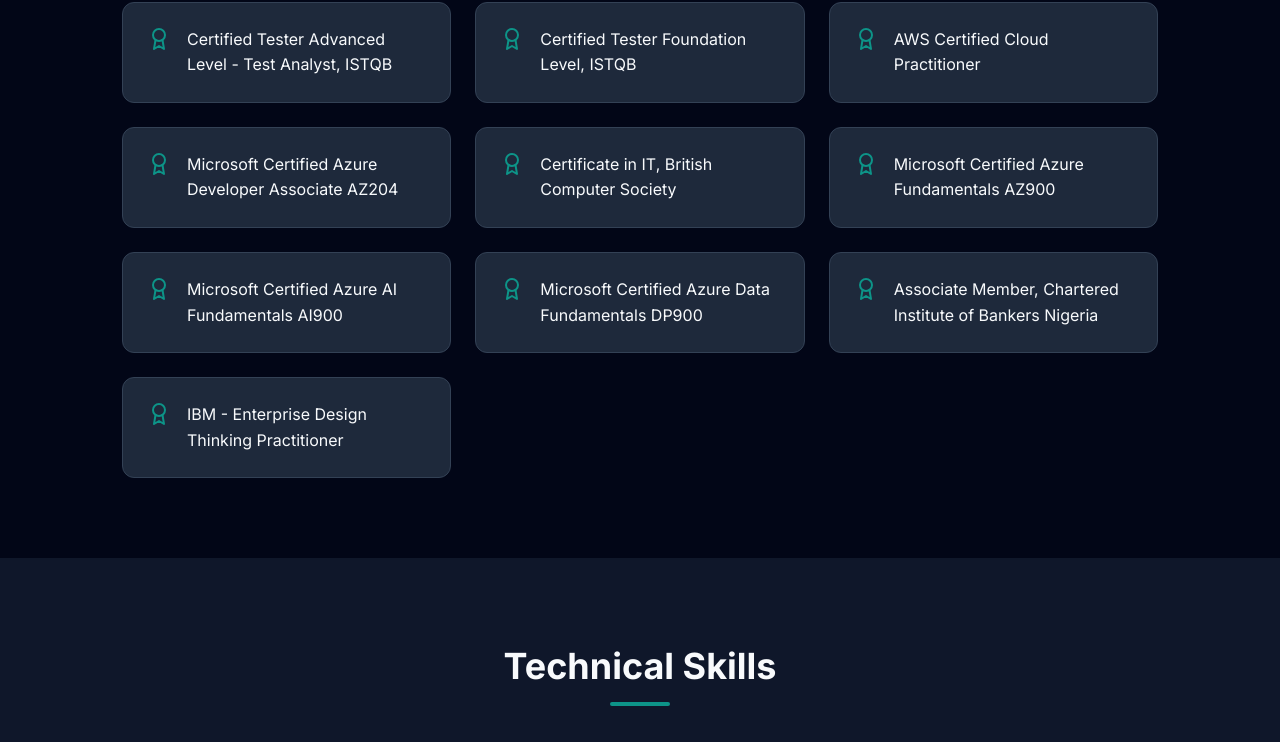
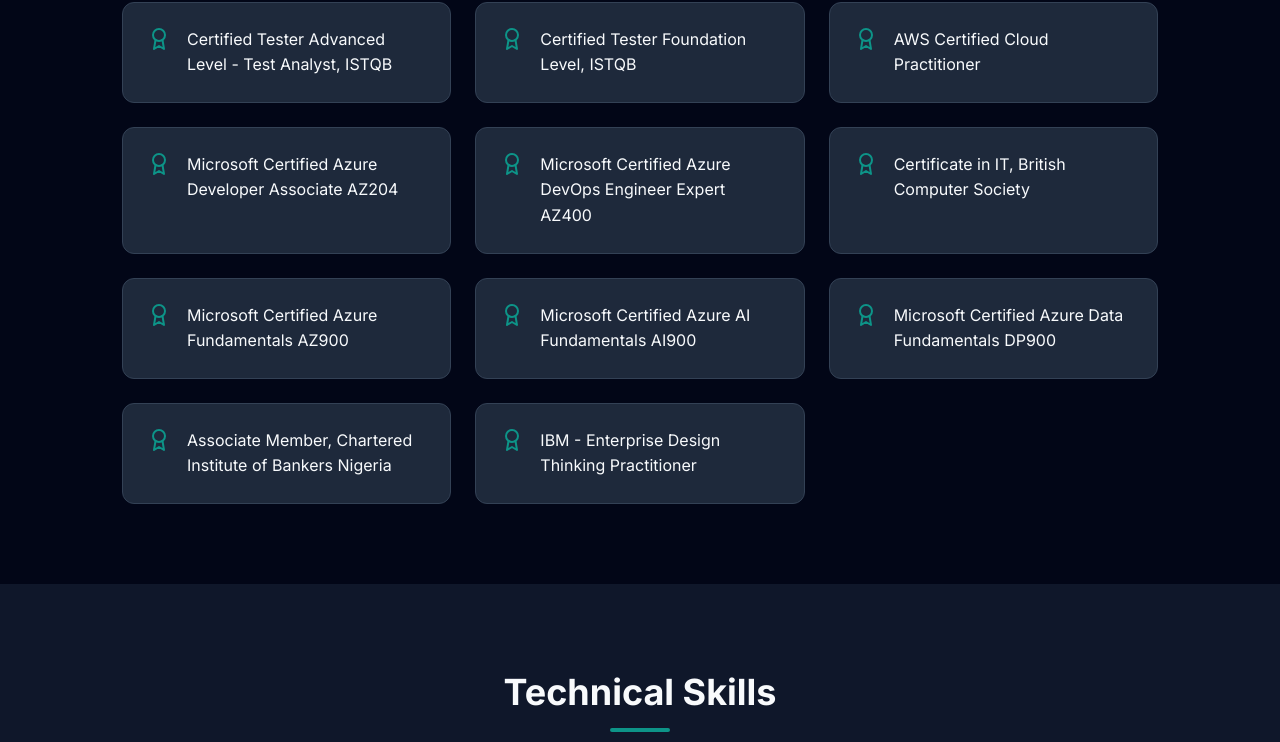
Before and after one commit to fr3drick/portfolio, a React (Create React App) app: page / in a window 1280 px wide. Shown: the part 2196-2938 px from the top of the page. Built offline with nearby package versions, Linux system fonts and the light colour scheme; the HTML template or start-up script is replaced by a standard one.

Commit message:
update certifications and projects with links, added AZ400

```diff
--- a/src/App.js
+++ b/src/App.js
@@ -131,16 +131,17 @@
 
 const Certifications = () => {
   const certs = [
-    "Certified Tester Advanced Level - Test Analyst, ISTQB",
-    "Certified Tester Foundation Level, ISTQB",
+    { name: "Certified Tester Advanced Level - Test Analyst, ISTQB", link: "https://atsqa.org/certified-testers/profile/4fbd62c084374414a1c4b6c0d78f1754" },
+    { name: "Certified Tester Foundation Level, ISTQB", link: "https://atsqa.org/certified-testers/profile/4fbd62c084374414a1c4b6c0d78f1754" },
     "AWS Certified Cloud Practitioner",
-    "Microsoft Certified Azure Developer Associate AZ204",
+    { name: "Microsoft Certified Azure Developer Associate AZ204", link: "https://learn.microsoft.com/en-us/users/91244425/credentials/728fe088996a4f00" },
+    { name: "Microsoft Certified Azure DevOps Engineer Expert AZ400", link: "https://learn.microsoft.com/api/credentials/share/en-us/91244425/4CBEE798725B537A" },
     "Certificate in IT, British Computer Society",
-    "Microsoft Certified Azure Fundamentals AZ900",
-    "Microsoft Certified Azure AI Fundamentals AI900",
-    "Microsoft Certified Azure Data Fundamentals DP900",
+    { name: "Microsoft Certified Azure Fundamentals AZ900", link: "https://www.credly.com/badges/4d5bf5b9-b09c-4059-a9fe-0ce1c6d89cbf" },
+    { name: "Microsoft Certified Azure AI Fundamentals AI900", link: "https://www.credly.com/badges/bfa935e9-09d6-4046-9240-04d19ad21a55" },
+    { name: "Microsoft Certified Azure Data Fundamentals DP900", link: "https://www.credly.com/badges/ed4b70f8-8bc3-4181-80fe-f376d1a94e20" },
     "Associate Member, Chartered Institute of Bankers Nigeria",
-    "IBM - Enterprise Design Thinking Practitioner"
+    { name: "IBM - Enterprise Design Thinking Practitioner", link: "https://www.credly.com/badges/aeed950a-53ef-48f4-b607-b56eea150c4a" }
   ];
 
   return (
@@ -151,7 +152,7 @@
           {certs.map((cert, index) => (
             <div key={index} className="cert-card">
               <Award className="cert-icon" size={24} />
-              <p>{cert}</p>
+              {typeof cert === 'string' ? <p>{cert}</p> : <a href={cert.link} target="_blank" rel="noopener noreferrer">{cert.name}</a>}
             </div>
           ))}
         </div>
@@ -197,17 +198,20 @@
     {
       title: "Selenium Test Automation Solution",
       tech: "Selenium, Java, Maven, TestNG",
-      desc: "Robust automation framework for web application testing."
+      desc: "Robust automation framework for web application testing.",
+      link: "https://github.com/fr3drick/Selenium_Framework"
     },
     {
       title: "Zipopotamus API Automation",
       tech: "RestAssured, TestNG, Maven",
-      desc: "Automated test suite for zip code lookup API services."
+      desc: "Automated test suite for zip code lookup API services.",
+      link: "https://github.com/fr3drick/Zippopotamus-RestAssured"
     },
     {
       title: "JMeterCI",
       tech: "JMeter, GitHub Actions",
-      desc: "Performance testing integrated into CI/CD pipelines."
+      desc: "Performance testing integrated into CI/CD pipelines.",
+      link: "https://github.com/fr3drick/jmeterCI"
     },
     {
       title: "FERN Payment Gateway",
@@ -225,7 +229,13 @@
             <div key={index} className="project-card">
               <div className="project-header">
                 <h3>{project.title}</h3>
-                <ExternalLink size={20} />
+                {project.link ? (
+                  <a href={project.link} target="_blank" rel="noopener noreferrer">
+                    <ExternalLink size={20} />
+                  </a>
+                ) : (
+                  <ExternalLink size={20} />
+                )}
               </div>
               <p className="project-tech">{project.tech}</p>
               <p className="project-desc">{project.desc}</p>
```
